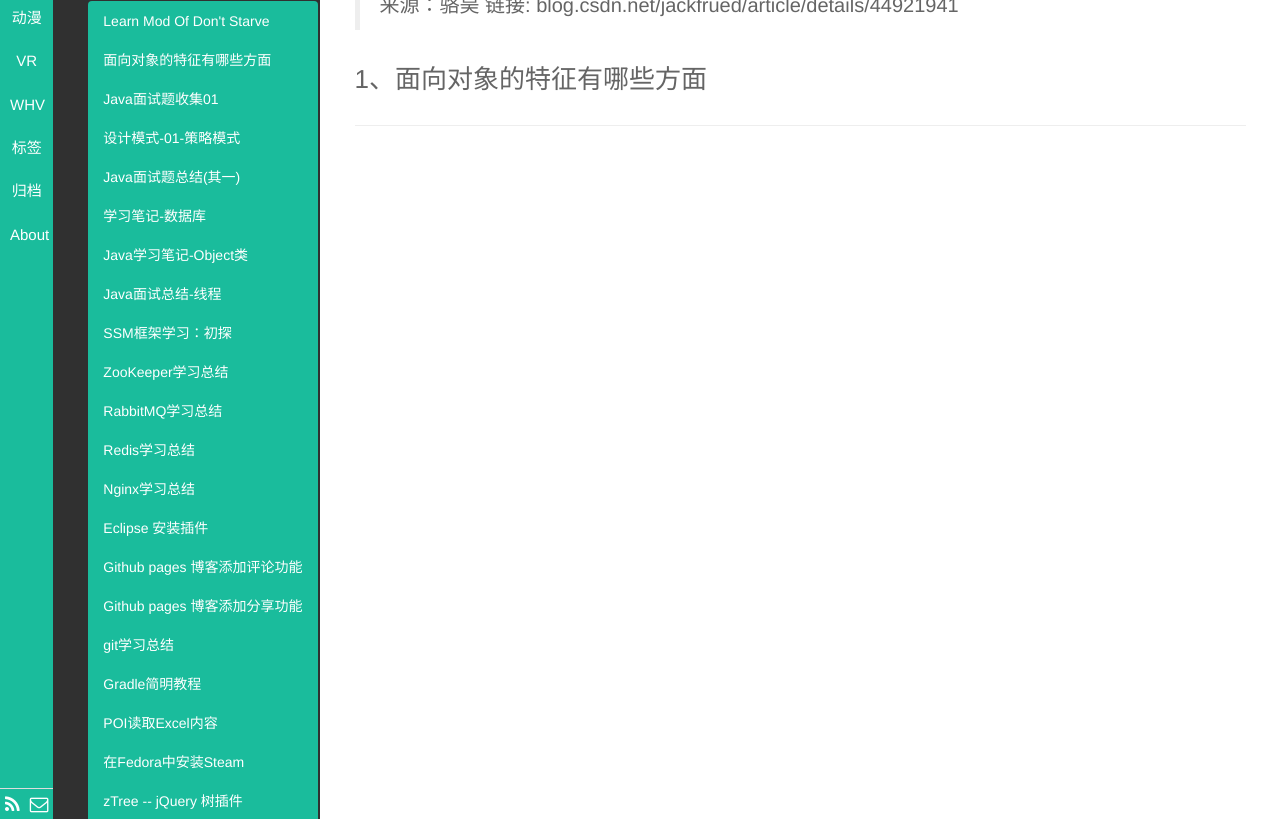
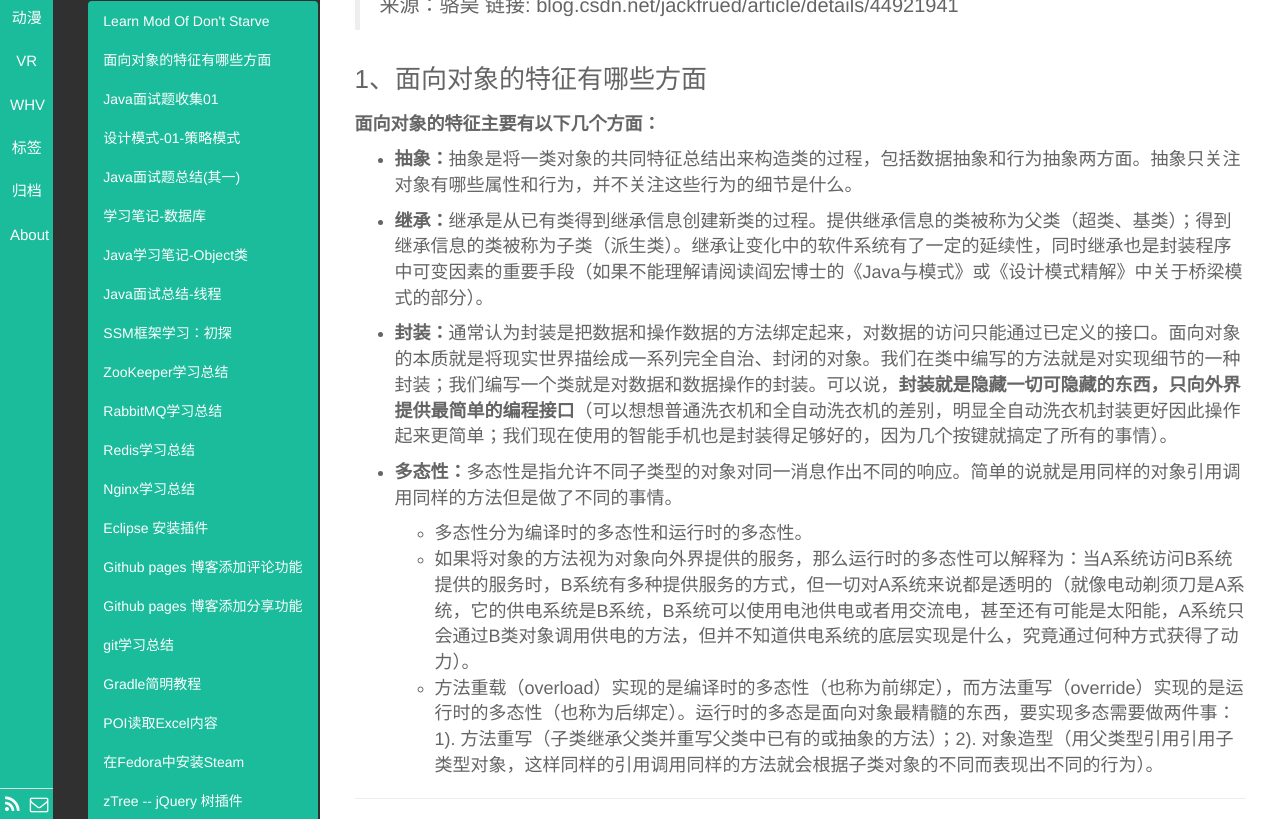
Before and after one commit to demon7452/demon7452.github.io, a Jekyll site: the page built from _posts/技术/JavaInterviewQuestions/2016-11-01-Java面试题收集01.md, in a window 1280 px wide, cut to the strip 234-1053 px from the top of the page. Built offline with Jekyll 4.4.1, drawn with Linux system fonts in a browser that asks for light colours; comment, search, counter and statistics services are not loaded.

Commit message:
Update _posts/技术/JavaInterviewQuestions/2016-11-01-Java面试题收集01.md

```diff
--- a/_posts/技术/JavaInterviewQuestions/2016-11-01-Java面试题收集01.md
+++ b/_posts/技术/JavaInterviewQuestions/2016-11-01-Java面试题收集01.md
@@ -12,3 +12,16 @@ description: Java面试题
 > 来源：骆昊   链接: blog.csdn.net/jackfrued/article/details/44921941
 
 ### 1、面向对象的特征有哪些方面
+
+**面向对象的特征主要有以下几个方面：**
+
+- **抽象：**抽象是将一类对象的共同特征总结出来构造类的过程，包括数据抽象和行为抽象两方面。抽象只关注对象有哪些属性和行为，并不关注这些行为的细节是什么。
+
+- **继承：**继承是从已有类得到继承信息创建新类的过程。提供继承信息的类被称为父类（超类、基类）；得到继承信息的类被称为子类（派生类）。继承让变化中的软件系统有了一定的延续性，同时继承也是封装程序中可变因素的重要手段（如果不能理解请阅读阎宏博士的《Java与模式》或《设计模式精解》中关于桥梁模式的部分）。
+
+- **封装：**通常认为封装是把数据和操作数据的方法绑定起来，对数据的访问只能通过已定义的接口。面向对象的本质就是将现实世界描绘成一系列完全自治、封闭的对象。我们在类中编写的方法就是对实现细节的一种封装；我们编写一个类就是对数据和数据操作的封装。可以说，**封装就是隐藏一切可隐藏的东西，只向外界提供最简单的编程接口**（可以想想普通洗衣机和全自动洗衣机的差别，明显全自动洗衣机封装更好因此操作起来更简单；我们现在使用的智能手机也是封装得足够好的，因为几个按键就搞定了所有的事情）。
+
+- **多态性：**多态性是指允许不同子类型的对象对同一消息作出不同的响应。简单的说就是用同样的对象引用调用同样的方法但是做了不同的事情。
+  - 多态性分为编译时的多态性和运行时的多态性。
+  - 如果将对象的方法视为对象向外界提供的服务，那么运行时的多态性可以解释为：当A系统访问B系统提供的服务时，B系统有多种提供服务的方式，但一切对A系统来说都是透明的（就像电动剃须刀是A系统，它的供电系统是B系统，B系统可以使用电池供电或者用交流电，甚至还有可能是太阳能，A系统只会通过B类对象调用供电的方法，但并不知道供电系统的底层实现是什么，究竟通过何种方式获得了动力）。
+  - 方法重载（overload）实现的是编译时的多态性（也称为前绑定），而方法重写（override）实现的是运行时的多态性（也称为后绑定）。运行时的多态是面向对象最精髓的东西，要实现多态需要做两件事：1). 方法重写（子类继承父类并重写父类中已有的或抽象的方法）；2). 对象造型（用父类型引用引用子类型对象，这样同样的引用调用同样的方法就会根据子类对象的不同而表现出不同的行为）。
```
